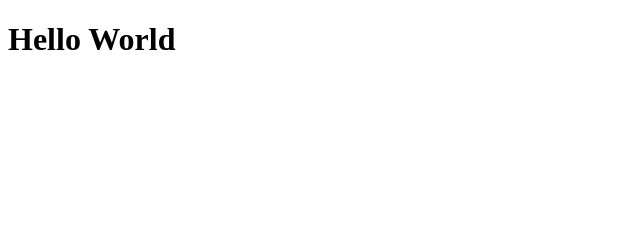
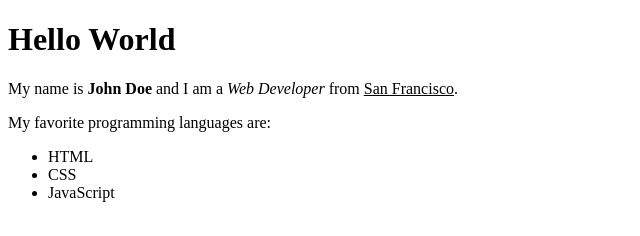
Before and after one commit to Swarzstein/test-repo-1, a plain HTML site: page index.html in a window 1280 px wide. Shown: the whole page, without its empty margins (0-640 px from the left). Drawn offline with Linux system fonts and the light colour scheme.

Commit message:
third commit

```diff
--- a/index.html
+++ b/index.html
@@ -5,5 +5,12 @@
 </head>
 <body>
     <h1>Hello World</h1>
+    <p>My name is <strong>John Doe</strong> and I am a <em>Web Developer</em> from <u>San Francisco</u>.</p>
+    <p>My favorite programming languages are:</p>
+    <ul>
+        <li>HTML</li>
+        <li>CSS</li>
+        <li>JavaScript</li>
+    </ul>
 </body>
 </html>
```
